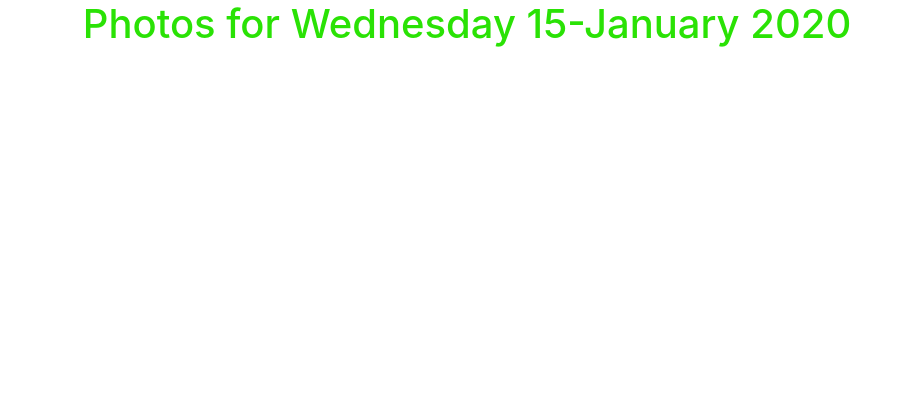
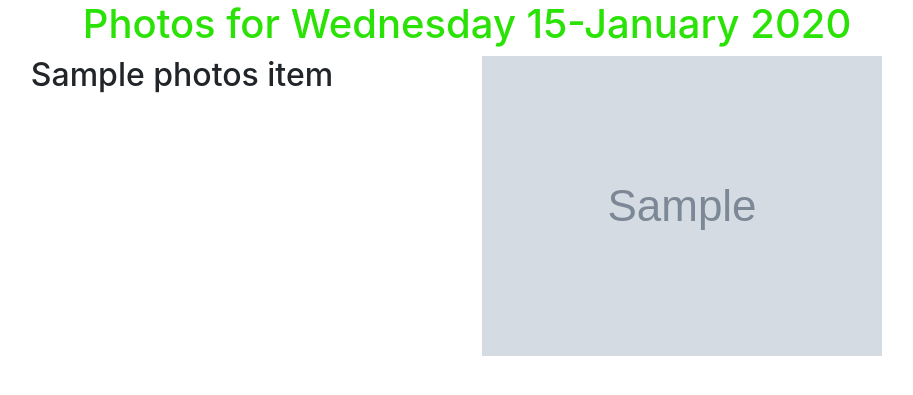
Before and after one commit to Doktatech/Gallery, a Django app: template photos/templates/all-photos/today-photos.html in a window 1280 px wide. Shown: the part 56-451 px from the top of the page, without its empty margins (173-1086 px from the left). Run offline with Django 3.2, Linux system fonts and the light colour scheme; the template is opened without the code that fills it: most values are stand-ins (such as "Sample title", 1, 10 or a date in 2020); grey boxes marked "Sample" are stand-in pictures; parts of the project's set-up code (start-up, migrations or seed data) failed here and were passed over; some libraries are stand-ins or nearby versions.

Commit message:
Update template to reflect updated views

```diff
--- a/photos/templates/all-photos/today-photos.html
+++ b/photos/templates/all-photos/today-photos.html
@@ -2,4 +2,28 @@
 
 {% block content %}
 {{block.super}}
+<div class="container">
+
+        <!-- Looping through Photos   -->
+        {% for photos_item in photos %}
+
+        <div class="row">
+          <!-- displaying Photos -->
+          <div class="col-xs-6 col-sm-6 col-md-6 col-lg-6">
+            <h2 class="text-center"> {{ photos_item.image_name }} </h2>
+
+          </div>
+          <div class="col-xs-6 col-sm-6 col-md-6 col-lg-6">
+              <img src="{{photos_item.photo_image.url}}" class="img-responsive" alt="Photo">
+
+        </div>
+
+        {% empty %}
+        <div class="row">
+          <h2 class="text-center">There No Photos Here Yet</h2>
+        </div>
+        {% endfor %}
+
+      </div>
+
 {% endblock %}
```
